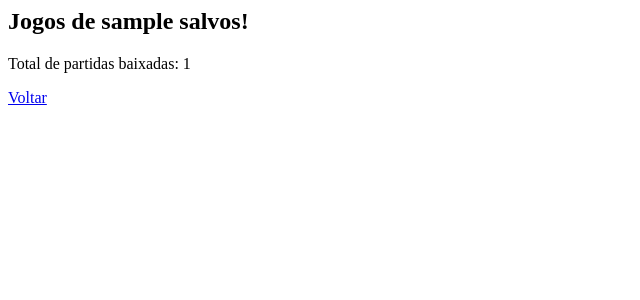
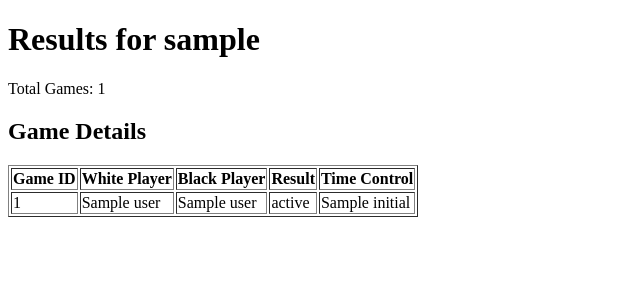
Before and after one commit to igor-reis95/Chess-Analyzer, a Flask app: template src/templates/result.html in a window 1280 px wide. Shown: the top 300 px of the page, without its empty margins (0-640 px from the left). Run offline with Flask 3, Linux system fonts and the light colour scheme; the template is opened without the code that fills it: most values are stand-ins (such as "Sample title", 1, 10 or a date in 2020).

Commit message:
Turbinada na página de resultados

```diff
--- a/src/templates/result.html
+++ b/src/templates/result.html
@@ -1,3 +1,37 @@
-<h2>Jogos de {{ username }} salvos!</h2>
-<p>Total de partidas baixadas: {{ count }}</p>
-<a href="/">Voltar</a>
+<!-- result.html -->
+<!DOCTYPE html>
+<html lang="en">
+<head>
+    <meta charset="UTF-8">
+    <meta name="viewport" content="width=device-width, initial-scale=1.0">
+    <title>Games Results for {{ username }}</title>
+</head>
+<body>
+    <h1>Results for {{ username }}</h1>
+    <p>Total Games: {{ count }}</p>
+
+    <h2>Game Details</h2>
+    <table border="1">
+        <thead>
+            <tr>
+                <th>Game ID</th>
+                <th>White Player</th>
+                <th>Black Player</th>
+                <th>Result</th>
+                <th>Time Control</th>
+            </tr>
+        </thead>
+        <tbody>
+            {% for game in games %}
+                <tr>
+                    <td>{{ game['id'] }}</td>
+                    <td>{{ game['players']['white']['user']['name'] }}</td>
+                    <td>{{ game['players']['black']['user']['name'] }}</td>
+                    <td>{{ game['status'] }}</td>
+                    <td>{{ game['clock']['initial'] }}</td>
+                </tr>
+            {% endfor %}
+        </tbody>
+    </table>
+</body>
+</html>
```
